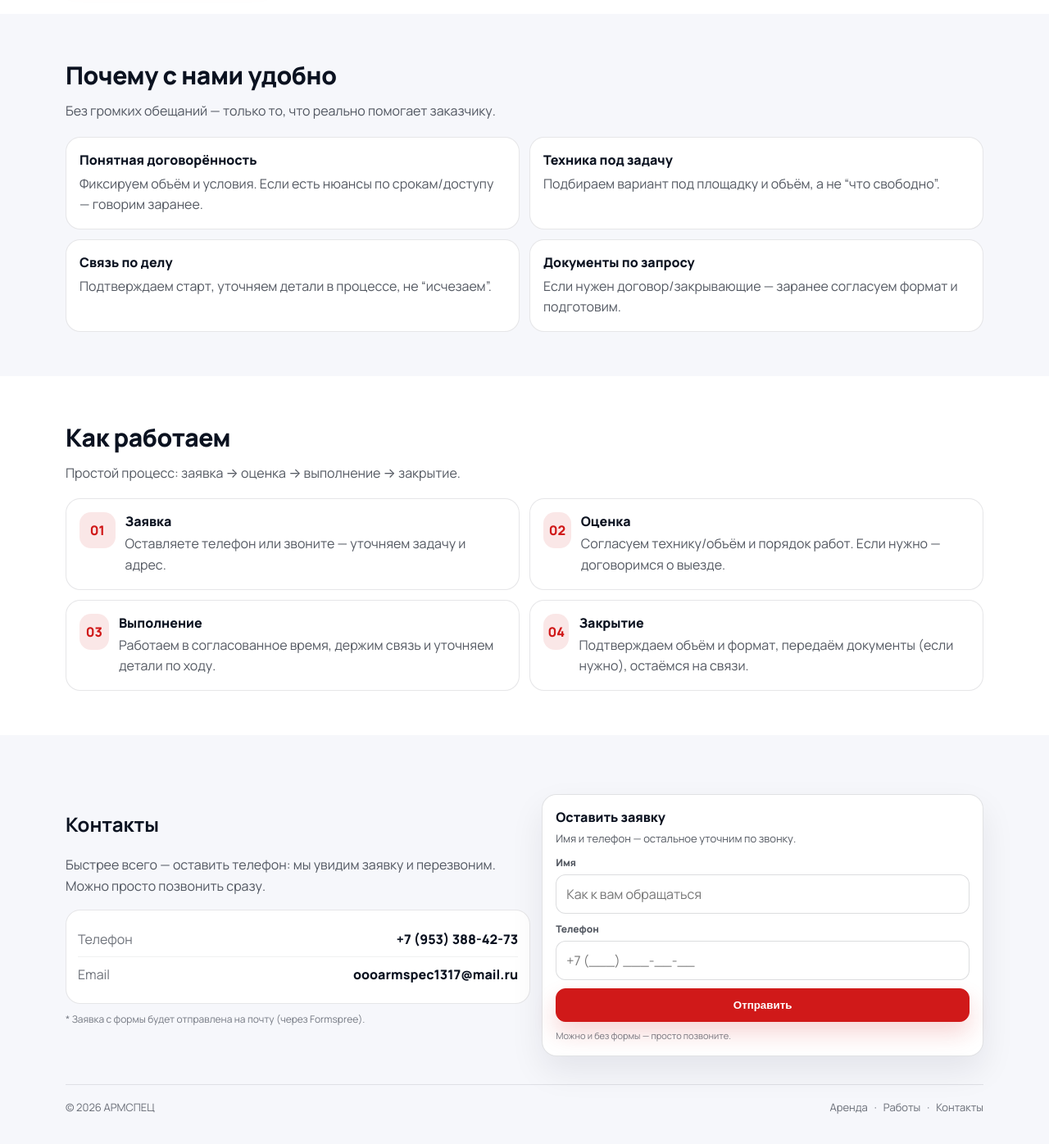
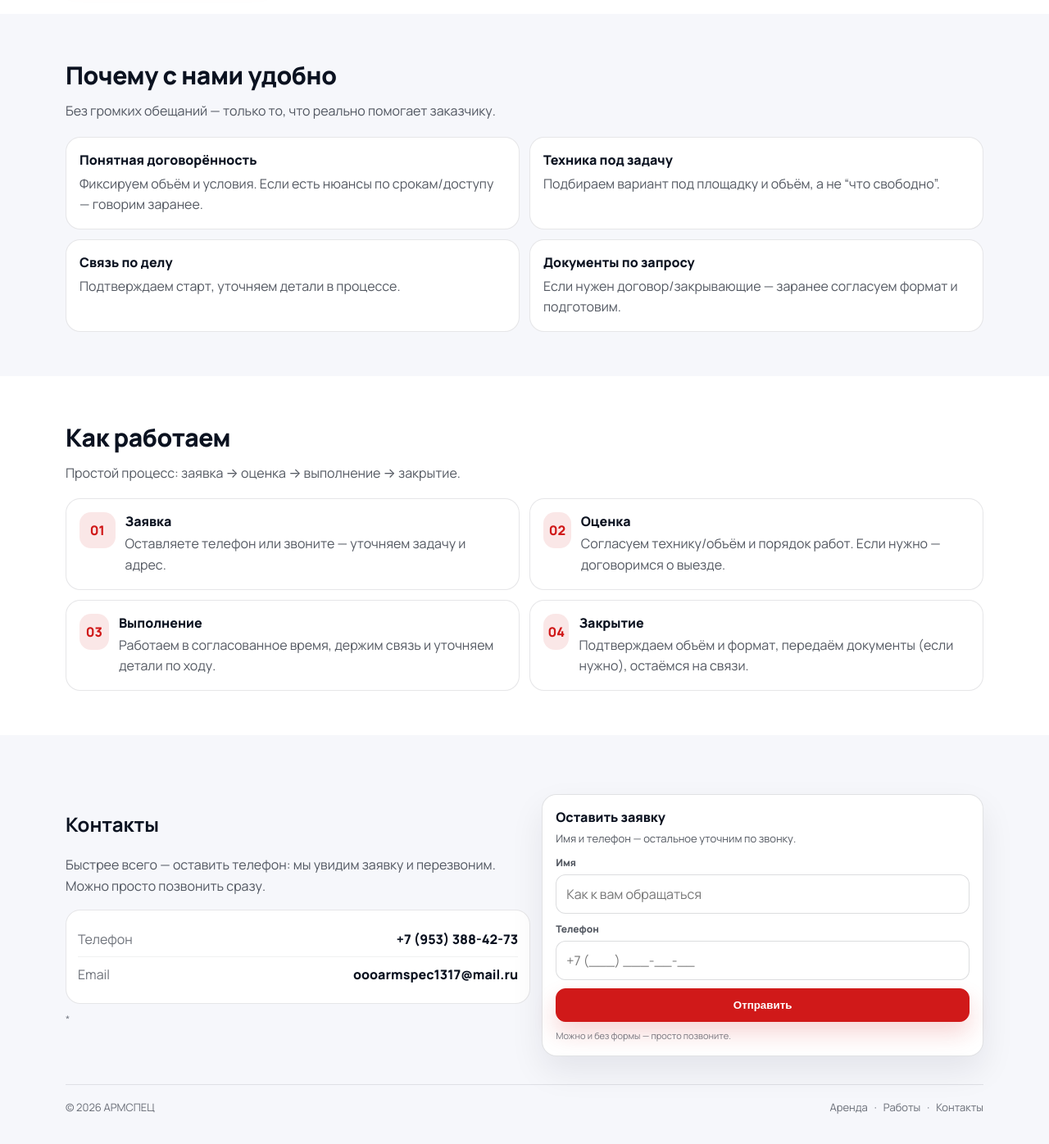
Before and after one commit to inxd-196/armspec-site, a Next.js app in the folder armspec-site/: page / in a window 1280 px wide. Shown: the part 1516-2912 px from the top of the page at 82% size. Built offline with nearby package versions, Linux system fonts and the light colour scheme.

Commit message:
Update index.js

```diff
--- a/armspec-site/pages/index.js
+++ b/armspec-site/pages/index.js
@@ -140,6 +140,8 @@ export default function Home() {
           <section className="section" id="rent">
             <div className="wrap">
               <div className="sectionHead">
+            <div className="sectionBanner" style={{ backgroundImage: "url('/rent.jpg')" }} />
+
                 <h2>Аренда спецтехники</h2>
                 <p>Самосвалы и тракторы. Подберём технику под условия площадки и задачу.</p>
               </div>
@@ -187,6 +189,7 @@ export default function Home() {
           <section className="section sectionAlt" id="works">
             <div className="wrap">
               <div className="sectionHead">
+            <div className="sectionBanner" style={{ backgroundImage: "url('/works.jpg')" }} />
                 <h2>Асфальтирование и благоустройство</h2>
                 <p>Оцениваем объём и условия, согласуем порядок работ и выполняем без лишней суеты.</p>
               </div>
@@ -246,7 +249,7 @@ export default function Home() {
                 </div>
                 <div className="note">
                   <div className="noteTitle">Связь по делу</div>
-                  <div className="noteText">Подтверждаем старт, уточняем детали в процессе, не “исчезаем”.</div>
+                  <div className="noteText">Подтверждаем старт, уточняем детали в процессе.</div>
                 </div>
                 <div className="note">
                   <div className="noteTitle">Документы по запросу</div>
@@ -326,7 +329,7 @@ export default function Home() {
                     </div>
                   </div>
 
-                  <div className="smallMuted">* Заявка с формы будет отправлена на почту (через Formspree).</div>
+                  <div className="smallMuted">* </div>
                 </div>
 
                 <div className="contactRight">
```
